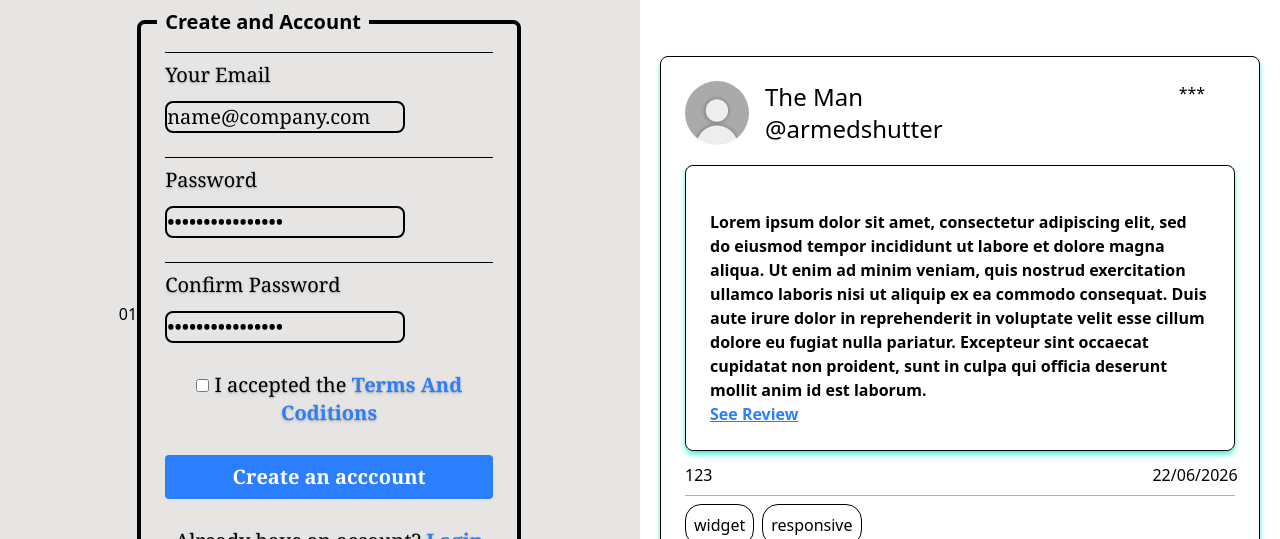
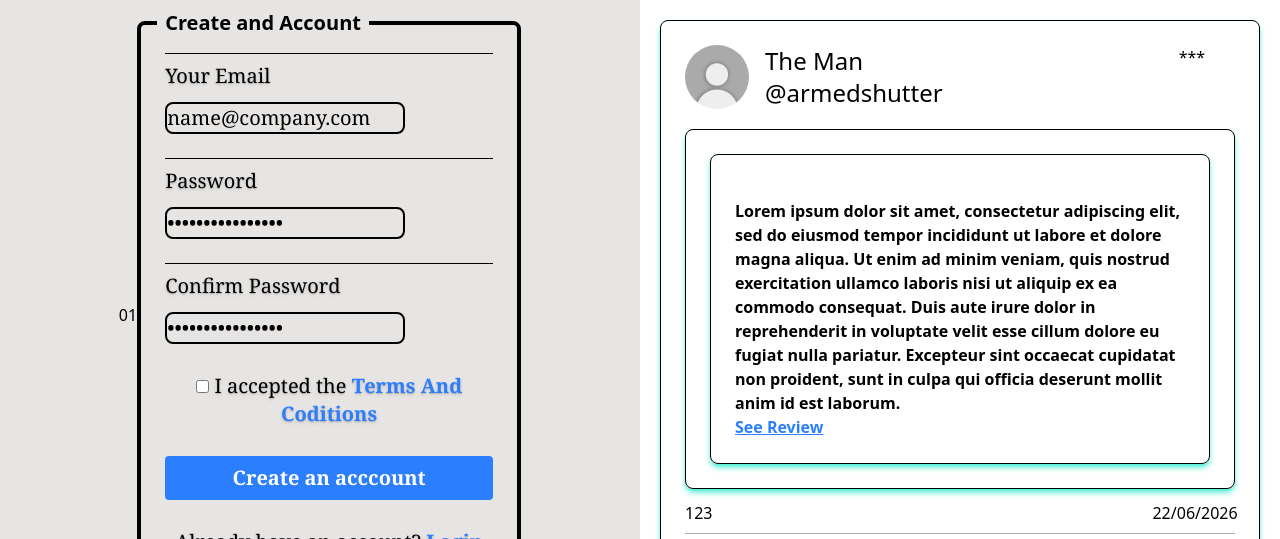
Before and after one commit to 2026-FAW/Tarea1, an Angular app: page / in a window 1280 px wide. Shown: the top 539 px of the page. Built offline with nearby package versions, Linux system fonts and the light colour scheme.

Commit message:
adding inside card

```diff
--- a/src/app/app.html
+++ b/src/app/app.html
@@ -78,10 +78,22 @@
           </div>
         </div>
 
-      <div class="border shadow-teal-300 shadow-md max-w-2xl p-6 rounded-lg dark:bg-gray-700 dark:text-gray-300">
+      <div class="border shadow-teal-300 shadow-md max-w-2xl p-6 rounded-lg dark:bg-gray-500 dark:text-gray-300">
+        <div class="border shadow-teal-300 shadow-md p-6 rounded-lg dark:bg-gray-700 dark:text-gray-300">
+            <p class="text-wrap text-md font-semibold mt-5">
+            Lorem ipsum dolor sit amet, consectetur adipiscing elit, sed do eiusmod tempor incididunt
+            ut labore et dolore magna aliqua. Ut enim ad minim veniam, quis nostrud exercitation ullamco
+            laboris nisi ut aliquip ex ea commodo consequat. Duis aute irure dolor in reprehenderit in
+            voluptate velit esse cillum dolore eu fugiat nulla pariatur. Excepteur sint occaecat cupidatat
+            non proident, sunt in culpa qui officia deserunt mollit anim id est laborum.
+            </p>
+            <a class="underline font-bold mt-10 text-blue-500 hover:pointer">See Review</a>
+        </div>
+    <!--
         <p class="text-wrap text-md font-semibold mt-5">
     Lorem ipsum dolor sit amet, consectetur adipiscing elit, sed do eiusmod tempor incididunt ut labore et dolore magna aliqua. Ut enim ad minim veniam, quis nostrud exercitation ullamco laboris nisi ut aliquip ex ea commodo consequat. Duis aute irure dolor in reprehenderit in voluptate velit esse cillum dolore eu fugiat nulla pariatur. Excepteur sint occaecat cupidatat non proident, sunt in culpa qui officia deserunt mollit anim id est laborum.    </p>
         <a class="underline font-bold mt-10 text-blue-500 hover:pointer">See Review</a>
+     -->
       </div>
 
 
```
